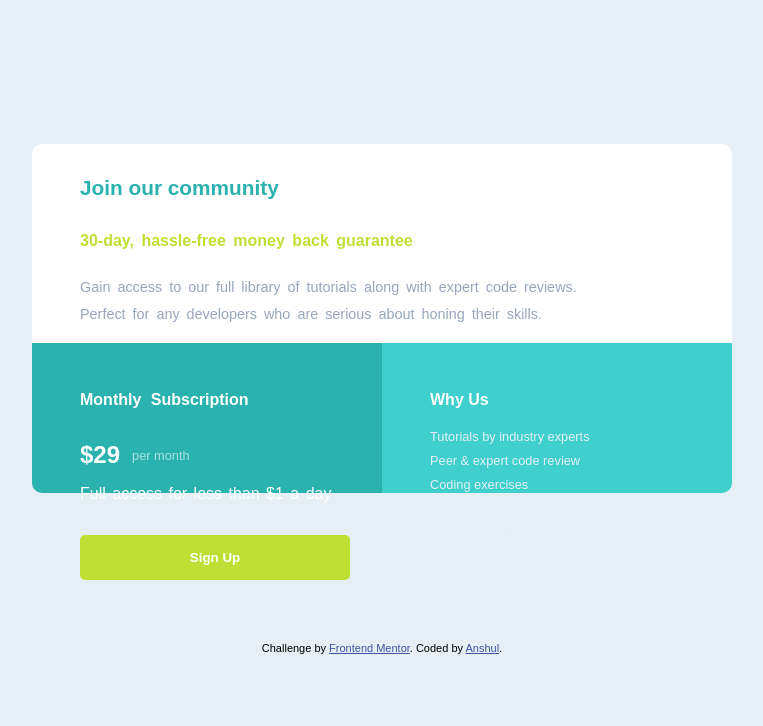
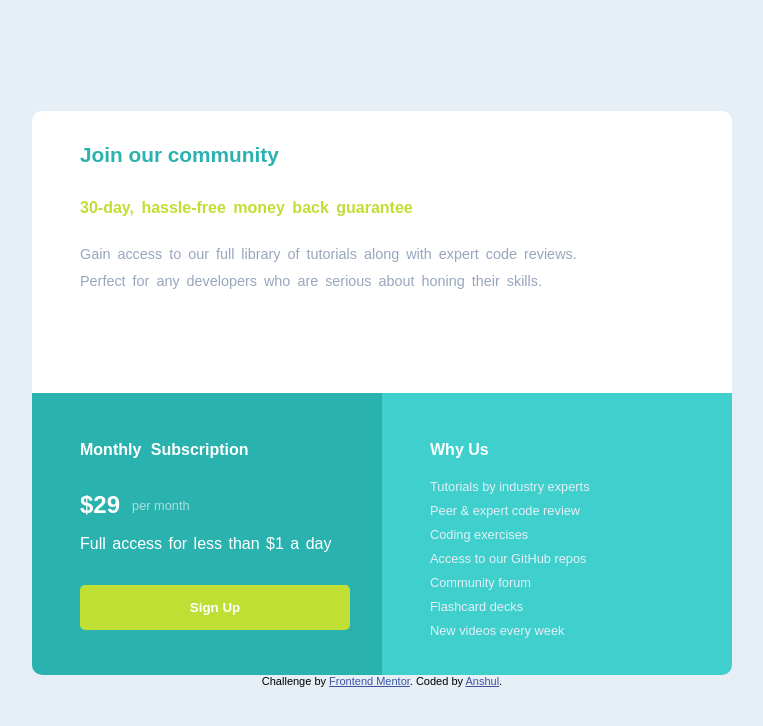
Before and after one commit to anshFE97/single-price-grid-component-master, a plain HTML site: page index.html in a window 1280 px wide. Shown: the whole page, without its empty margins (258-1021 px from the left). Drawn offline with Linux system fonts and the light colour scheme.

Commit message:
Update styles.css

```diff
--- a/styles.css
+++ b/styles.css
@@ -144,10 +144,11 @@ body {
         flex-direction: column;
     }
 
-    .container {
+     .container {
         max-width: 700px;
         display: grid;
         grid-template-columns: repeat(2, 1fr);
+        grid-template-rows: repeat(2, 1fr);
     }
 
     .container .first {
```
